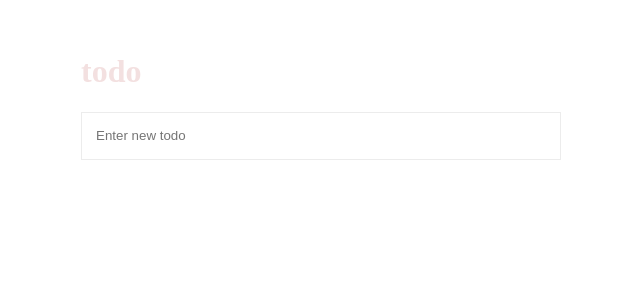
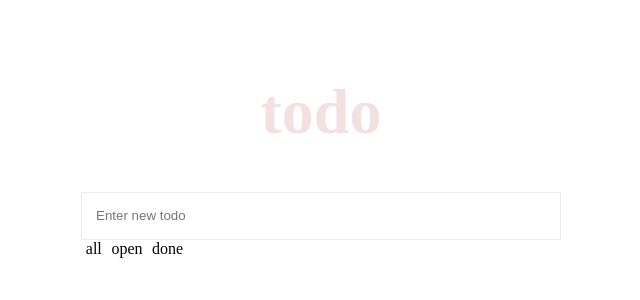
Before and after one commit to RodrigoMattosoSilveira/react_todo, a React (Create React App) app: page / in a window 1280 px wide. Shown: the top 300 px of the page, without its empty margins (319-959 px from the left). Built offline with nearby package versions, Linux system fonts and the light colour scheme.

Commit message:
add_visibility_filter  -  feature: added the ability to show / hide todo list items, based on the todo item state and the system visibilty state

```diff
--- a/src/components/todo-form.tsx
+++ b/src/components/todo-form.tsx
@@ -30,7 +30,7 @@ const TodoForm = (props: TodoFormInterface) => {
       props.handleTodoCreate(newTodo)
       // Reset the input field
       if (inputRef && inputRef.current) {
-        inputRef.current.value = ''
+        inputRef.current.value = '';
       }
     }
   }
--- a/src/components/todo-list.tsx
+++ b/src/components/todo-list.tsx
@@ -7,13 +7,22 @@ import TodoItem from './todo-item'
 // Import interfaces
 import { TodoListInterface } from './../interfaces'
 
+function computeVisible (visibilityFilter: string, isCompleted: boolean ): string {
+    let className = 'show-todo-item';
+    if (visibilityFilter === 'open' && isCompleted === true ||
+        visibilityFilter === 'done' && isCompleted === false) {
+        className = 'hide-todo-item';
+    }
+    return className;
+}
+
 // TodoList component
 const TodoList = (props: TodoListInterface) => {
   return (
     <div className="todo-list">
       <ul>
         {props.todos.map((todo) => (
-          <li key={todo.id}>
+          <li key={todo.id} className={computeVisible(props.visibilityFilter, todo.isCompleted)}>
             <TodoItem
               todo={todo}
               handleTodoUpdate={props.handleTodoUpdate}
--- /dev/null
+++ b/src/components/visibility-filters.tsx
@@ -0,0 +1,17 @@
+// Import dependencies
+import * as React from 'react'
+
+// Import interfaces
+import { VisibilityFiltersInterface } from './../interfaces'
+
+// TodoList component
+const VisibilityFilters = (props: VisibilityFiltersInterface) => {
+  return (
+    <div className="visibility-filter">
+        <span className="filter fitler-active" onClick={() => props.handleVisibilityFilter('all')}>all</span>
+        <span className="filter" onClick={() => props.handleVisibilityFilter('open')}>open</span>
+        <span className="filter" onClick={() => props.handleVisibilityFilter('done')}>done</span>
+    </div>
+  )
+}
+export default VisibilityFilters
--- a/src/index.tsx
+++ b/src/index.tsx
@@ -3,8 +3,9 @@ import * as React from 'react'
 import { render } from 'react-dom'
 
 // Import components
-import TodoForm from './components/todo-form'
-import TodoList from './components/todo-list'
+import TodoForm from './components/todo-form';
+import TodoList from './components/todo-list';
+import VisibilityFilters from './components/visibility-filters';
 
 // Import interfaces
 import { TodoInterface } from './interfaces'
@@ -15,9 +16,12 @@ import './styles/styles.css'
 // TodoListApp component
 const TodoListApp = () => {
   const [todos, setTodos] = React.useState<TodoInterface[]>([])
+  // const [todosFiltered, setTodosFiltered] = React.useState<TodoInterface[]>([])
+  const [visibilityFilter, setVisibilityFilter] = React.useState<string>('all')
 
   // Creating new todo item
   function handleTodoCreate(todo: TodoInterface) {
+    console.log('TodoApp.handleTodoCreate.todo = ' + JSON.stringify(todo));
     // Prepare new todos state
     const newTodosState: TodoInterface[] = [...todos]
 
@@ -26,7 +30,9 @@ const TodoListApp = () => {
 
     // Update todos state
     setTodos(newTodosState)
-  }
+    // handleVisibilityFilter(visibilityFilter);
+    // updateTodosState(newTodosState, visibilityFilter);
+}
 
   // Update existing todo item
   function handleTodoUpdate(event: React.ChangeEvent<HTMLInputElement>, id: string) {
@@ -38,6 +44,7 @@ const TodoListApp = () => {
 
     // Update todos state
     setTodos(newTodosState)
+    // updateTodosState(newTodosState, visibilityFilter);
   }
 
   // Remove existing todo item
@@ -47,6 +54,7 @@ const TodoListApp = () => {
 
     // Update todos state
     setTodos(newTodosState)
+    // updateTodosState(newTodosState, visibilityFilter);
   }
 
   // Check existing todo item as completed
@@ -59,7 +67,17 @@ const TodoListApp = () => {
 
     // Update todos state
     setTodos(newTodosState)
+    // updateTodosState(newTodosState, visibilityFilter);
   }
+
+  // function updateTodosState(ntdState: TodoInterface[], vFilter: string) {
+  //   console.log('TodoApp.updateTodosState.ntdstate = ' + JSON.stringify(ntdState));
+  //   console.log('TodoApp.updateTodosState.vFilter = ' + vFilter);
+  //   console.log('TodoApp.updateTodosState.todos (before update) = ' + JSON.stringify(todos));
+  //   setTodos(ntdState);
+  //   console.log('TodoApp.updateTodosState.todos (after update) = ' + JSON.stringify(todos));
+  //   handleVisibilityFilter(vFilter);
+  // }
 
   // Check if todo item has title
   function handleTodoBlur(event: React.ChangeEvent<HTMLInputElement>) {
@@ -68,6 +86,30 @@ const TodoListApp = () => {
     } else {
       event.target.classList.remove('todo-input-error')
     }
+  }
+
+  function  handleVisibilityFilter (filter: string) {
+    console.log('TodoApp.handleVisibilityFilter.Filter = ' + filter);
+    setVisibilityFilter(filter);
+    // let newTodosFiltered: TodoInterface[];
+    // console.log('TodoApp.handleVisibilityFilter.todos = ' + JSON.stringify(todos));
+    // switch (filter) {
+    //     case 'all':
+    //         newTodosFiltered = [...todos];
+    //         break;
+    //     case 'open':
+    //         newTodosFiltered = todos.filter((todo: TodoInterface) => todo.isCompleted === false);
+    //         break;
+    //     case 'done':
+    //         newTodosFiltered = todos.filter((todo: TodoInterface) => todo.isCompleted === true);
+    //         break;
+    //     default:
+    //         newTodosFiltered = [...todos];
+    //         break;
+    //   }
+    //   setTodosFiltered(newTodosFiltered);
+    //   console.log('TodoApp.handleVisibilityFilter.newTodosUIState = ' + JSON.stringify(newTodosFiltered));
+    //   console.log('TodoApp.handleVisibilityFilter.todosUI = ' + JSON.stringify(todosFiltered));
   }
 
   return (
@@ -80,11 +122,17 @@ const TodoListApp = () => {
 
       <TodoList
         todos={todos}
+        visibilityFilter={visibilityFilter}
         handleTodoUpdate={handleTodoUpdate}
         handleTodoRemove={handleTodoRemove}
         handleTodoComplete={handleTodoComplete}
         handleTodoBlur={handleTodoBlur}
       />
+
+      <VisibilityFilters
+        handleVisibilityFilter={handleVisibilityFilter}
+      />
+
     </div>
   )
 }
--- a/src/styles/styles.css
+++ b/src/styles/styles.css
@@ -31,6 +31,8 @@ body {
 
 .todo-header {
     color: rgba(175, 47, 47, 0.15);
+    text-align: center;
+    font-size: 400%;
 }
 /* Todo list app styles  */
 .todo-list-app {
@@ -136,3 +138,19 @@ body {
 .item-remove:hover {
   color: #111;
 }
+
+
+/** visibility filters **/
+.filter {
+  padding: 0.3rem 0;
+  margin: 0 0.3rem;
+  cursor: pointer;
+}
+.filter--active {
+  border-bottom: 1px solid black;
+}
+.show-todo-item {
+}
+.hide-todo-item {
+    display:none;
+}
```
Also changed, not shown: src/interfaces.ts (+7 -1 lines), 1 other file (tests, documents, lock files or other folders).
